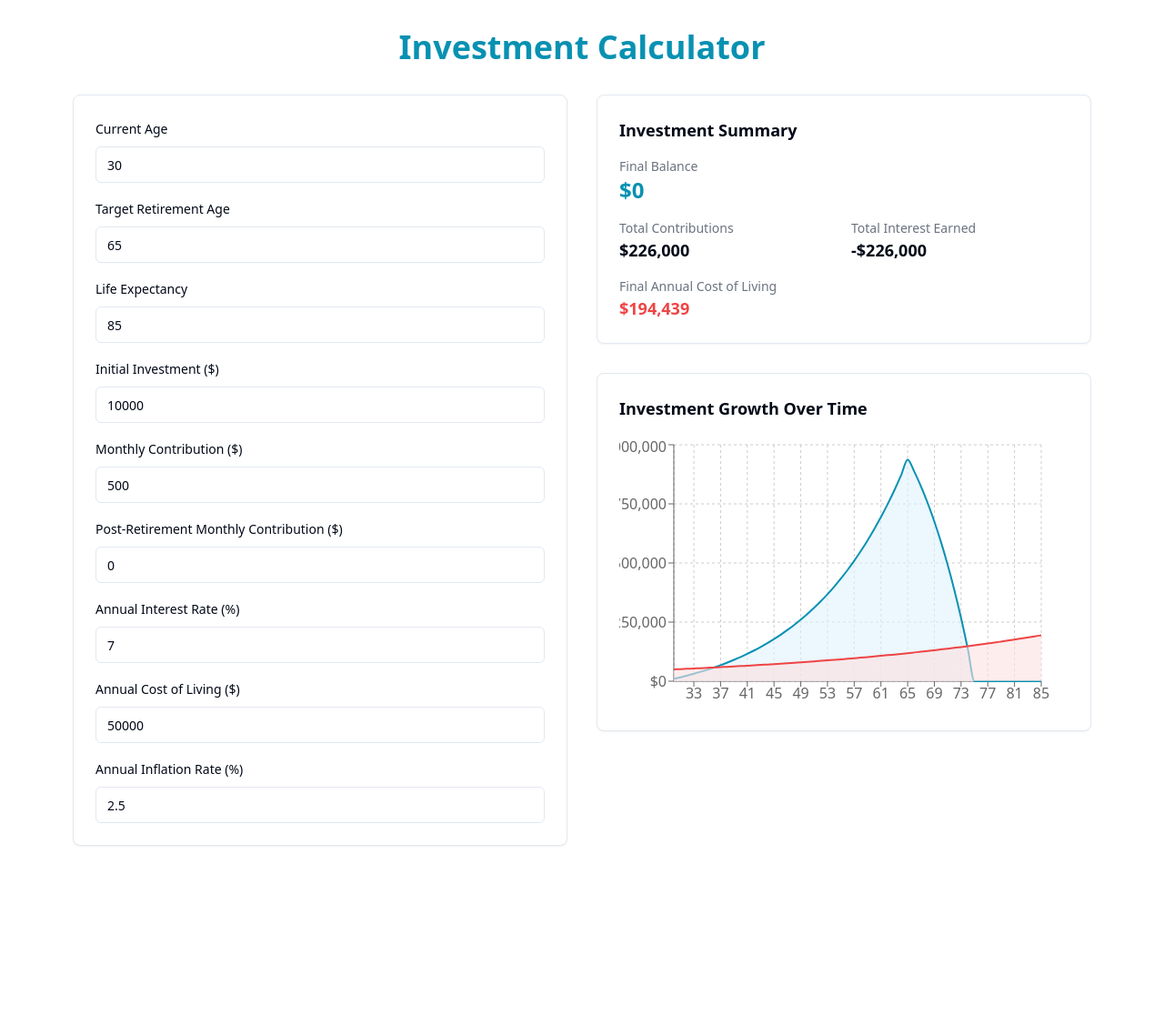
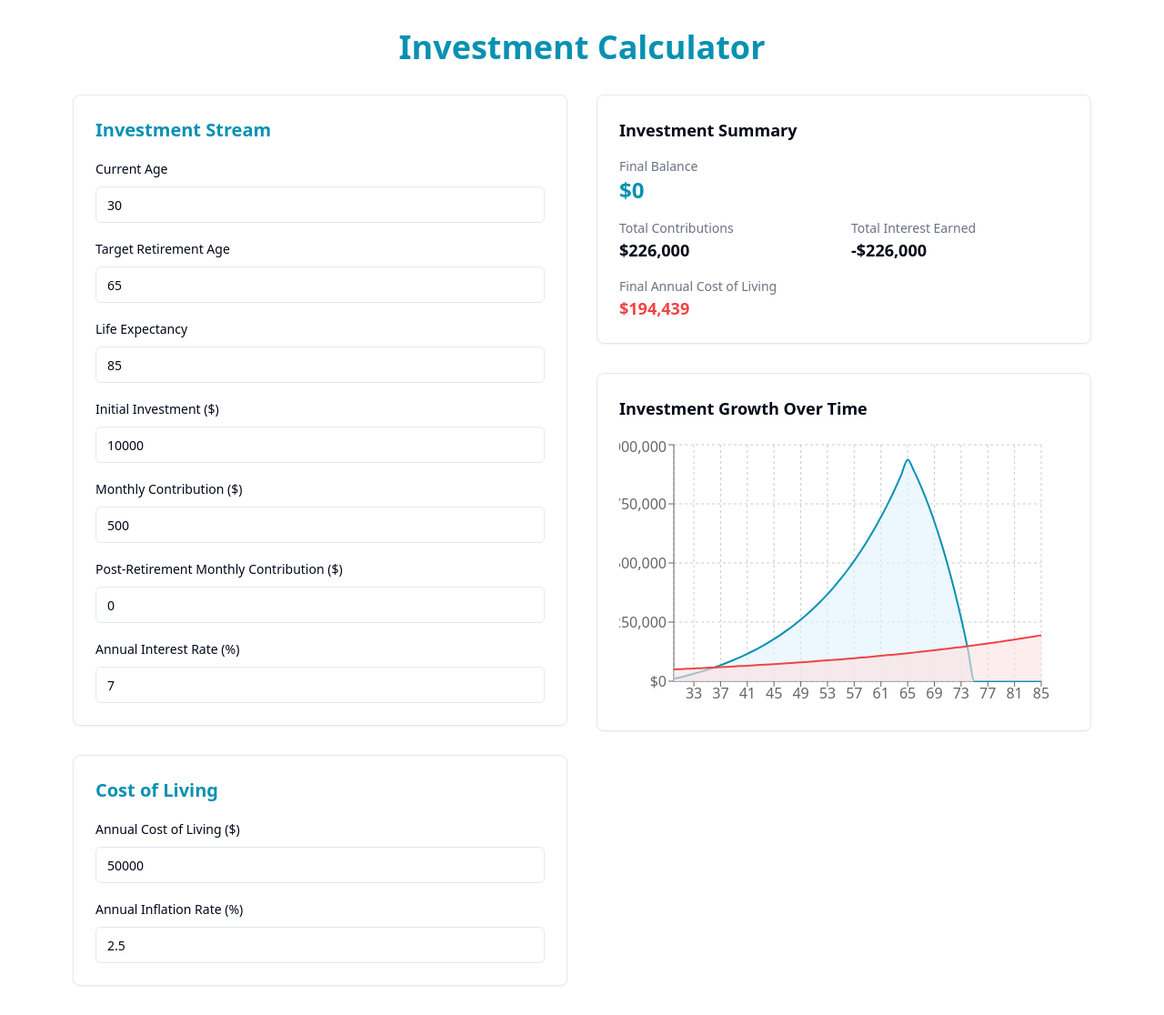
Before and after one commit to aonada870/future-fund-forecaster, a React (Vite) app: page / in a window 1280 px wide. Shown: the whole page at 91% size. Before the commit the page ends 962 px from the top, so only its background shows below. Built offline with nearby package versions, Linux system fonts and the light colour scheme.

Commit message:
Refactor investment calculator layout
Separate the annual cost of living and annual inflation rate into a new section titled "Cost of Living". Rename the existing section to "Investment Stream" for better organization and clarity.
[skip gpt_engineer]

```diff
--- a/src/components/InvestmentCalculator.tsx
+++ b/src/components/InvestmentCalculator.tsx
@@ -36,7 +36,9 @@ export const InvestmentCalculator = () => {
       </h1>
 
       <div className="grid gap-8 md:grid-cols-2">
+        <div className="space-y-8">
           <Card className="p-6">
+            <h2 className="text-xl font-semibold mb-4 text-primary">Investment Stream</h2>
             <div className="space-y-4">
               <div className="space-y-2">
                 <Label htmlFor="currentAge">Current Age</Label>
@@ -119,7 +121,12 @@ export const InvestmentCalculator = () => {
                   step={0.1}
                 />
               </div>
+            </div>
+          </Card>
 
+          <Card className="p-6">
+            <h2 className="text-xl font-semibold mb-4 text-primary">Cost of Living</h2>
+            <div className="space-y-4">
               <div className="space-y-2">
                 <Label htmlFor="costOfLiving">Annual Cost of Living ($)</Label>
                 <Input
@@ -145,6 +152,7 @@ export const InvestmentCalculator = () => {
               </div>
             </div>
           </Card>
+        </div>
 
         <div className="space-y-8">
           <InvestmentSummary data={investmentData} />
```
Lines whose indentation alone changed are shown as unchanged.
